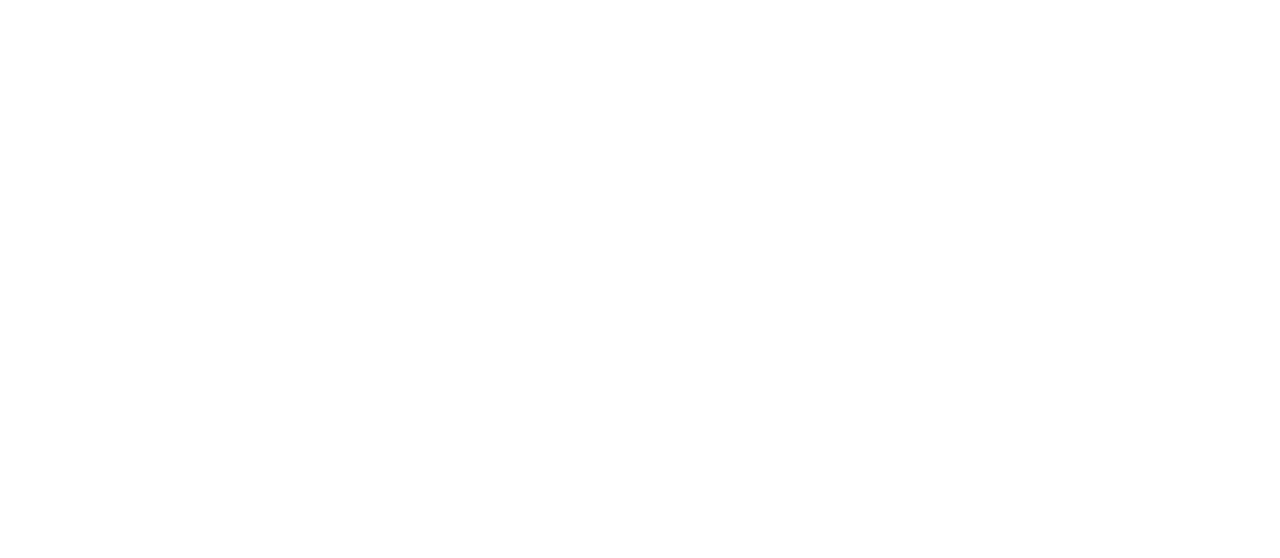
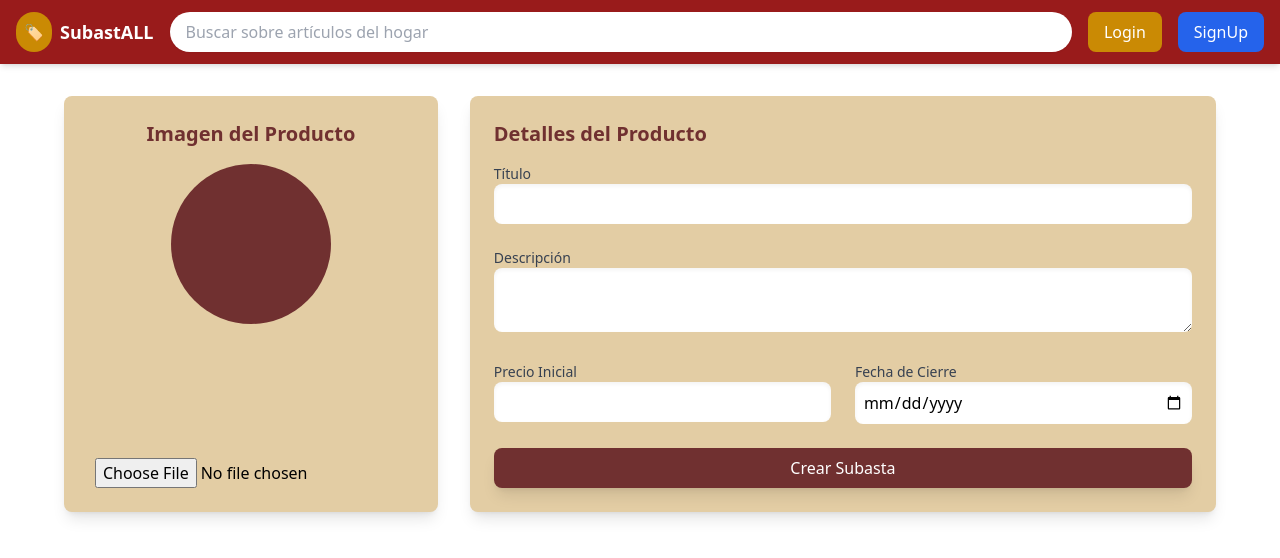
Before and after one commit to juancursed/fronted_subastall, a React (Vite) app: page /addSubasta in a window 1280 px wide. Before the commit this address had no page. Shown: the top 558 px of the page. Built offline with nearby package versions, Linux system fonts and the light colour scheme.

Commit message:
crear Subasta

```diff
--- a/src/App.tsx
+++ b/src/App.tsx
@@ -6,6 +6,7 @@
 import {Profile} from './components/Profile/Profile';
 import { SubastaPage } from './components/SubastaPage/SubastaPage'
 import { AuthProvider } from './types/AuthContext';
+import  CrearSubasta  from './components/Pages/CrearSubasta/CrearSubasta';
 
 function App() {
   return (
@@ -25,6 +26,8 @@
 
           <Route path="/subastas" element={<SubastaPage />} />
 
+          <Route path="/addSubasta" element={<CrearSubasta />} />
+
         </Routes>
       </BrowserRouter>
     </AuthProvider>
--- a/src/components/Navbar/Navbar.tsx
+++ b/src/components/Navbar/Navbar.tsx
@@ -14,6 +14,10 @@
   const handleLogin = () => {
     navigate('/login');  // Redirigir a la página de login
   };
+
+  const toAddSubasta = () => {
+    navigate('/addSubasta');
+  }
 
   const toHome = () => {
     navigate('/');
@@ -58,6 +62,9 @@
     </>
   ) : (
     <>
+      <button className="p-2 rounded-full hover:bg-red-700 transition duration-300" onClick={toAddSubasta}>
+        <span role="img" aria-label="Crear Subasta">➕</span>
+      </button>
       {/* Icono de Notificaciones */}
       <button className="p-2 rounded-full hover:bg-red-700 transition duration-300">
         <span role="img" aria-label="Notificaciones">🔔</span>
--- /dev/null
+++ b/src/components/Pages/CrearSubasta/CrearSubasta.tsx
@@ -0,0 +1,134 @@
+import { Navbar } from '../../Navbar/Navbar';
+import { useState } from 'react';
+
+
+
+const CrearSubasta = () => {
+    const [titulo, setTitulo] = useState("");
+    const [descripcion, setDescripcion] = useState("");
+    const [precioInicial, setPrecioInicial] = useState("");
+    const [imagen, setImagen] = useState("");
+    const [fechaCierre, setFechaCierre] = useState("");
+
+    const manejarFormulario = (e: React.FormEvent) => {
+        e.preventDefault();
+        if (new Date(fechaCierre) <= new Date()) {
+            alert("La fecha de cierre debe ser posterior a hoy.");
+            return;
+        }
+        console.log({
+            titulo,
+            descripcion,
+            precioInicial,
+            fechaCierre,
+        });
+    };
+
+    return (
+        <div className="bg-[#FFF] p-8">
+
+            {/* Barra de Navegación */}
+            <div className="fixed top-0 left-0 w-full bg-red-800 text-white shadow-md z-50">
+                <Navbar />
+            </div>
+
+            {/* Contenido principal */}
+            <div className="flex flex-col lg:flex-row gap-8 max-w-6xl mx-auto mt-16">
+                {/* Columna Izquierda */}
+                <div className="flex flex-col items-center bg-[#E3CDA4] w-full lg:w-1/3 rounded-lg p-6 shadow-lg">
+                    <h2 className="text-xl font-bold text-[#703030] mb-4">Imagen del Producto</h2>
+
+                    {/* Contenedor del Círculo para la Vista Previa */}
+                    <div className="w-40 h-40 rounded-full bg-[#703030] flex items-center justify-center overflow-hidden mb-4">
+                        {imagen && (
+                            <img
+                                src={imagen}
+                                alt="Vista previa"
+                                className="object-cover w-full h-full"
+                            />
+                        )}
+                    </div>
+
+                    {/* Espaciador para empujar el input hacia abajo */}
+                    <div className="flex-grow"></div>
+
+                    {/* Input para Seleccionar Imagen */}
+                    <input
+                        type="file"
+                        accept="image/*"
+                        //onChange={manejarSeleccionImagen}
+                        className=""
+                    />
+                </div>
+
+                {/* Columna Derecha */}
+                <div className="bg-[#E3CDA4] w-full lg:w-2/3 rounded-lg p-6 shadow-lg">
+                    <h2 className="text-xl font-bold text-[#703030] mb-4">Detalles del Producto</h2>
+
+                    {/* Formulario */}
+                    <form onSubmit={manejarFormulario} className="grid grid-cols-1 md:grid-cols-2 gap-6">
+                        {/* Título */}
+                        <div className="col-span-2">
+                            <label className="block text-sm font-medium text-gray-700">Título</label>
+                            <input
+                                type="text"
+                                value={titulo}
+                                onChange={(e) => setTitulo(e.target.value)}
+                                required
+                                className="w-full bg-[#FFF] text-black rounded-lg p-2 shadow-inner"
+                            />
+                        </div>
+
+                        {/* Descripción */}
+                        <div className="col-span-2">
+                            <label className="block text-sm font-medium text-gray-700">Descripción</label>
+                            <textarea
+                                value={descripcion}
+                                onChange={(e) => setDescripcion(e.target.value)}
+                                required
+                                className="w-full bg-[#FFF] text-black rounded-lg p-2 shadow-inner"
+                            />
+                        </div>
+
+                        {/* Precio Inicial */}
+                        <div>
+                            <label className="block text-sm font-medium text-gray-700">Precio Inicial</label>
+                            <input
+                                type="number"
+                                value={precioInicial}
+                                onChange={(e) => setPrecioInicial(e.target.value)}
+                                min="0"
+                                required
+                                className="w-full bg-[#FFF] text-black rounded-lg p-2 shadow-inner"
+                            />
+                        </div>
+
+                        {/* Fecha de Cierre */}
+                        <div>
+                            <label className="block text-sm font-medium text-gray-700">Fecha de Cierre</label>
+                            <input
+                                type="date"
+                                value={fechaCierre}
+                                onChange={(e) => setFechaCierre(e.target.value)}
+                                required
+                                className="w-full bg-[#FFF] text-black rounded-lg p-2 shadow-inner"
+                            />
+                        </div>
+
+                        {/* Botón de Enviar */}
+                        <div className="col-span-2">
+                            <button
+                                type="submit"
+                                className="w-full bg-[#703030] text-white rounded-lg py-2 px-4 shadow-lg hover:bg-[#502020]"
+                            >
+                                Crear Subasta
+                            </button>
+                        </div>
+                    </form>
+                </div>
+            </div>
+        </div>
+    );
+};
+
+export default CrearSubasta;
--- a/src/components/SignUp/SignUp.tsx
+++ b/src/components/SignUp/SignUp.tsx
@@ -27,9 +27,8 @@
       const credenciales: RegisterRequest = { username, password, firstname, lastname,country,date,genter};
       const mensaje = await register(credenciales);
       console.log('salida:', mensaje);
-      // setError('');
+
     } catch (err: any) {
-      // setError(err.message);
       console.log(err.message);
     }
   };
@@ -66,7 +65,7 @@
           <div className="form-controll">
             <input
               type="Text"
-              placeholder="Ingresa tu Email"
+              placeholder="Ingresa tu Username"
               onChange={(e) => setUsername(e.target.value)}
               value={username}
               className="w-full px-4 py-2 rounded border border-gray-300 focus:outline-none focus:ring-2 focus:ring-yellow-500"
```
